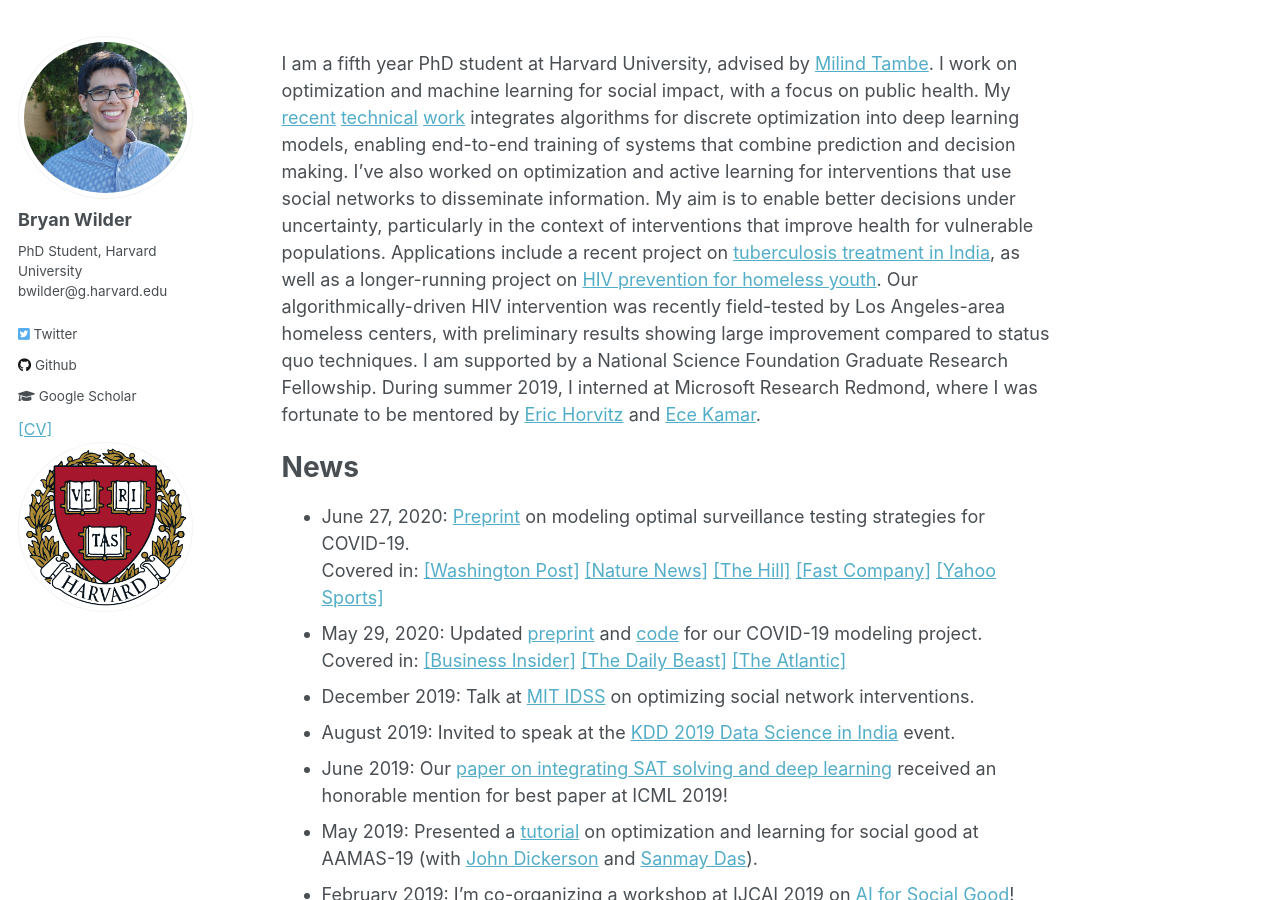
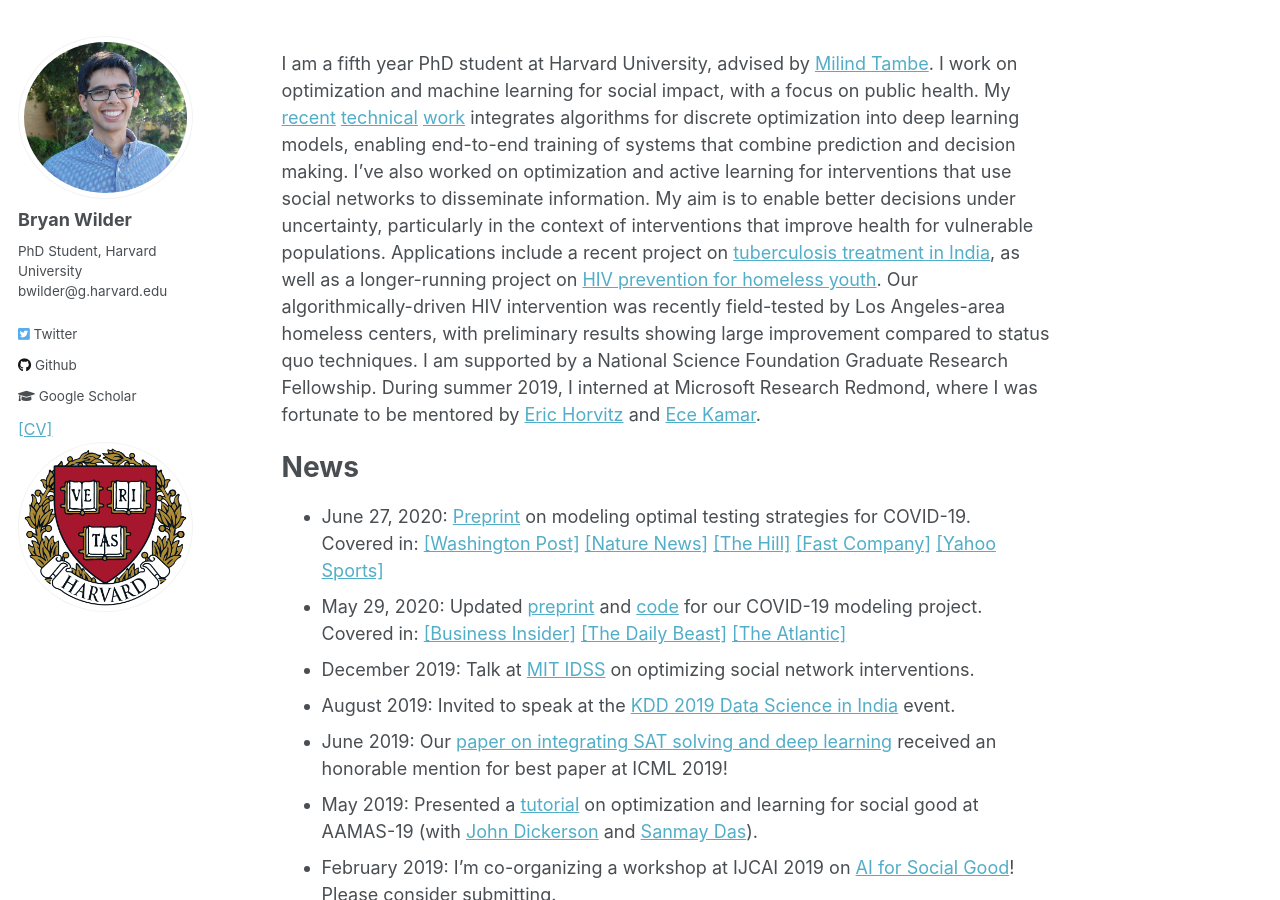
Before and after one commit to bryanwilder/bryanwilder.github.io, a Jekyll site: the page built from _pages/about.md, in a window 1280 px wide and 900 px high. Built offline with Jekyll 4.4.1, drawn with Linux system fonts in a browser that asks for light colours.

Commit message:
Update about.md

```diff
--- a/_pages/about.md
+++ b/_pages/about.md
@@ -10,7 +10,7 @@
 I am a fifth year PhD student at Harvard University, advised by [Milind Tambe](https://www.seas.harvard.edu/directory/mtambe). I work on optimization and machine learning for social impact, with a focus on public health. My [recent](https://arxiv.org/abs/1905.13732) [technical](http://proceedings.mlr.press/v97/wang19e/wang19e.pdf) [work](files/aaai_melding.pdf) integrates algorithms for discrete optimization into deep learning models, enabling end-to-end training of systems that combine prediction and decision making. I've also worked on optimization and active learning for interventions that use social networks to disseminate information. My aim is to enable better decisions under uncertainty, particularly in the context of interventions that improve health for vulnerable populations. Applications include a recent project on [tuberculosis treatment in India](https://arxiv.org/abs/1902.01506), as well as a longer-running project on [HIV prevention for homeless youth](files/aamas_deployment.pdf). Our algorithmically-driven HIV intervention was recently field-tested by Los Angeles-area homeless centers, with preliminary results showing large improvement compared to status quo techniques. I am supported by a National Science Foundation Graduate Research Fellowship. During summer 2019, I interned at Microsoft Research Redmond, where I was fortunate to be mentored by [Eric Horvitz](http://erichorvitz.com/) and [Ece Kamar](https://www.ecekamar.com/).
 
 # News
-*   June 27, 2020: [Preprint](https://www.medrxiv.org/content/10.1101/2020.06.22.20136309v2) on modeling optimal surveillance testing strategies for COVID-19.
+*   June 27, 2020: [Preprint](https://www.medrxiv.org/content/10.1101/2020.06.22.20136309v2) on modeling optimal testing strategies for COVID-19.
 Covered in: [[Washington Post]](https://www.washingtonpost.com/health/long-delays-in-getting-test-results-hobble-coronavirus-response/2020/07/12/d32f7fa8-c1fe-11ea-b4f6-cb39cd8940fb_story.html) [[Nature News]](https://www.nature.com/articles/d41586-020-00502-w) [[The Hill]](https://thehill.com/changing-america/well-being/506193-test-frequency-more-important-than-sensitivity-for-coronavirus) [[Fast Company]](https://www.fastcompany.com/90522589/this-covid-19-super-antibody-test-could-provide-new-insights-into-immunity) [[Yahoo Sports]](https://sports.yahoo.com/sports-amid-coronavirus-are-league-testing-protocols-impacting-the-u-ss-pandemic-fight-145213814.html)
 *   May 29, 2020: Updated [preprint](https://papers.ssrn.com/sol3/papers.cfm?abstract_id=3564800) and [code](https://github.com/bwilder0/covid_abm_release) for our COVID-19 modeling project.
 Covered in: [[Business Insider]](https://www.businessinsider.fr/us/scientists-strategy-prevent-second-wave-coronavirus-more-lockdowns-2020-5) [[The Daily Beast]](https://www.thedailybeast.com/ending-coronavirus-lockdowns-in-mississippi-georgia-and-florida-could-doom-thousands) [[The Atlantic]](https://www.theatlantic.com/health/archive/2020/04/why-georgia-reopening-coronavirus-pandemic/610882/)
```
